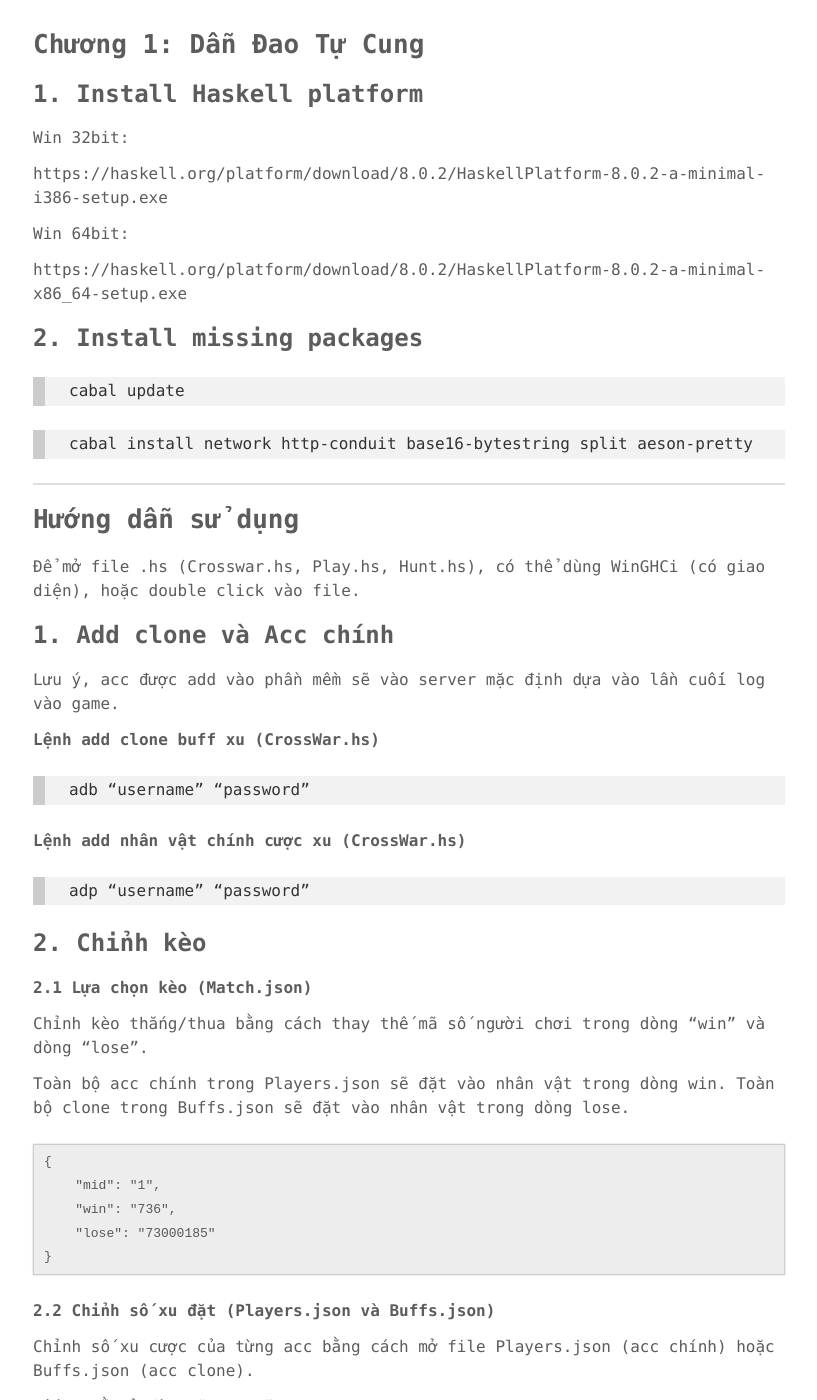
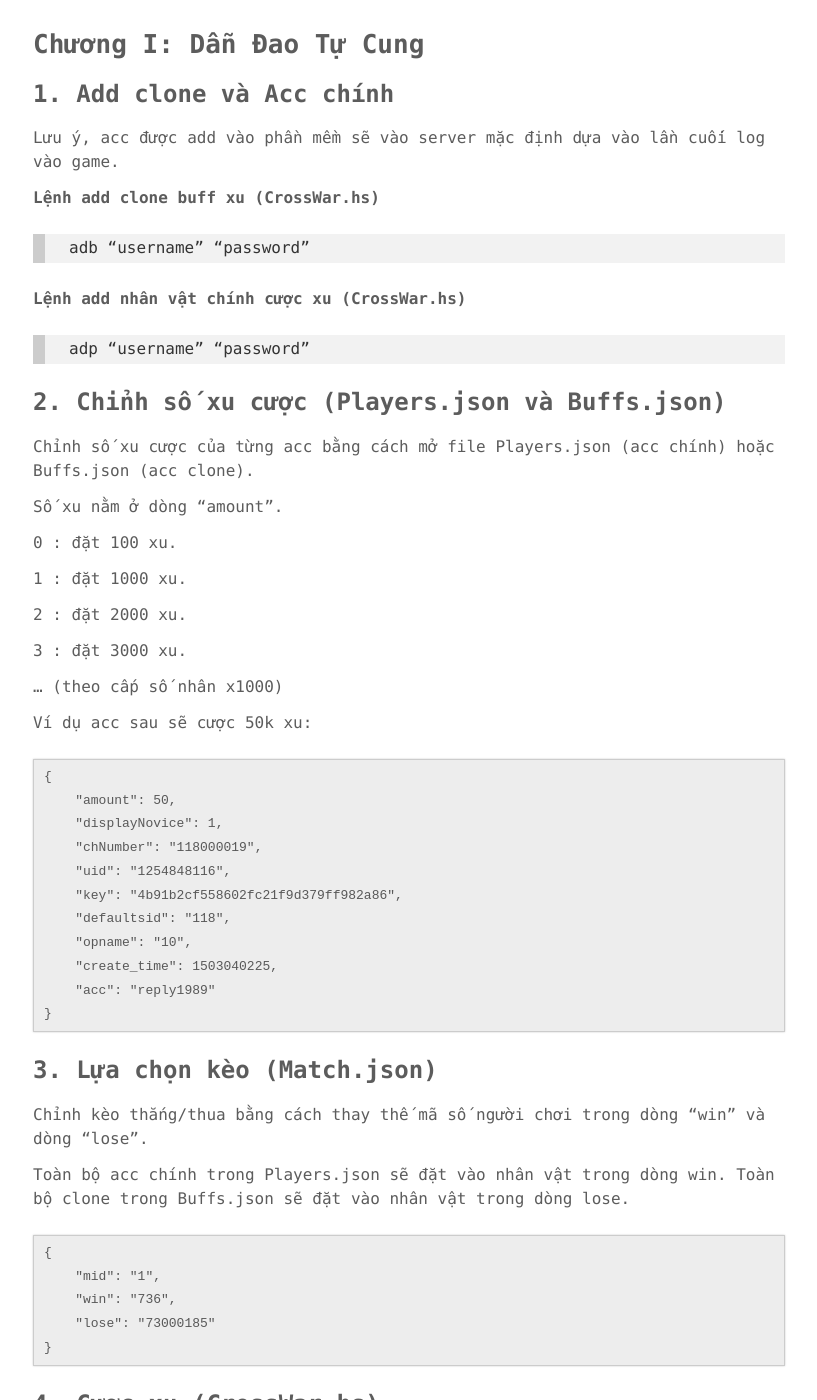
Before and after one commit to phuoc-thanh/phuoc-thanh.github.io, a Jekyll site: the page built from _posts/2017-08-18-injector-guide.md, in a window 1280 px wide and 1400 px high, scrolled down 207 px. Shown: the whole window, without its empty margins (231-1048 px from the left). Built offline with Jekyll 4.4.1, drawn with Linux system fonts in a browser that asks for light colours; comment, search, counter and statistics services are not loaded; some of the changed text lies outside the part shown.

Commit message:
remove install section in QHBD

```diff
--- a/_posts/2017-08-18-injector-guide.md
+++ b/_posts/2017-08-18-injector-guide.md
@@ -6,30 +6,8 @@ description: ""
 keywords: ""
 ---
 
-## Chương 1: Dẫn Đao Tự Cung
+## Chương I: Dẫn Đao Tự Cung
 
-### 1. Install Haskell platform
-
-Win 32bit:
-
-https://haskell.org/platform/download/8.0.2/HaskellPlatform-8.0.2-a-minimal-i386-setup.exe
-
-Win 64bit:
-
-https://haskell.org/platform/download/8.0.2/HaskellPlatform-8.0.2-a-minimal-x86_64-setup.exe
-
-### 2. Install missing packages
-
-> cabal update
-
-> cabal install network http-conduit base16-bytestring split aeson-pretty
-
-----------
-
-
-## Hướng dẫn sử dụng
-
-Để mở file .hs (Crosswar.hs, Play.hs, Hunt.hs), có thể dùng WinGHCi (có giao diện), hoặc double click vào file.
 
 ### 1. Add clone và Acc chính
 
@@ -43,21 +21,8 @@ Lưu ý, acc được add vào phần mềm sẽ vào server mặc định dựa
 
 > adp "username" "password"
 
-### 2. Chỉnh kèo
 
-**2.1 Lựa chọn kèo (Match.json)**
-
-Chỉnh kèo thắng/thua bằng cách thay thế mã số người chơi trong dòng "win" và dòng "lose".
-
-Toàn bộ acc chính trong Players.json sẽ đặt vào nhân vật trong dòng win. Toàn bộ clone trong Buffs.json sẽ đặt vào nhân vật trong dòng lose.
-
-    {
-	    "mid": "1",
-	    "win": "736",
-	    "lose": "73000185"
-    }
-
-**2.2 Chỉnh số xu đặt (Players.json và Buffs.json)**
+### 2. Chỉnh số xu cược (Players.json và Buffs.json)
 
 Chỉnh số xu cược của từng acc bằng cách mở file Players.json (acc chính) hoặc Buffs.json (acc clone).
 
@@ -69,7 +34,7 @@ Số xu nằm ở dòng "amount".
 
 2 : đặt 2000 xu.
 
-3: đặt 3000 xu.
+3 : đặt 3000 xu.
 
 ... (theo cấp số nhân x1000)
 
@@ -87,19 +52,31 @@ Ví dụ acc sau sẽ cược 50k xu:
         "acc": "reply1989"
     }
 
-**2.3 Cược xu (CrossWar.hs)**
+### 3. Lựa chọn kèo (Match.json)
 
-Mở file CrossWar.hs bằng WinGHCi hoặc double click
+Chỉnh kèo thắng/thua bằng cách thay thế mã số người chơi trong dòng "win" và dòng "lose".
 
-Canh giờ chính xác.
+Toàn bộ acc chính trong Players.json sẽ đặt vào nhân vật trong dòng win. Toàn bộ clone trong Buffs.json sẽ đặt vào nhân vật trong dòng lose.
 
-Bấm nút Play màu đỏ của WinGHCi hoặc gõ lệnh
+    {
+	    "mid": "1",
+	    "win": "736",
+	    "lose": "73000185"
+    }
+
+### 4. Cược xu (CrossWar.hs)
+
+- Mở file CrossWar.hs bằng WinGHCi hoặc double click
+
+- Canh giờ chính xác.
+
+- Bấm nút Play màu đỏ của WinGHCi hoặc gõ lệnh
 
 > main
 
 
 
-**Phụ lục (CrossWar.hs) - Chỉ dùng trong trường hợp đặc biệt**
+### 5. Phụ lục
 
 Mã số nhân vật liên chiến Kim Dung Truyện
 
```
